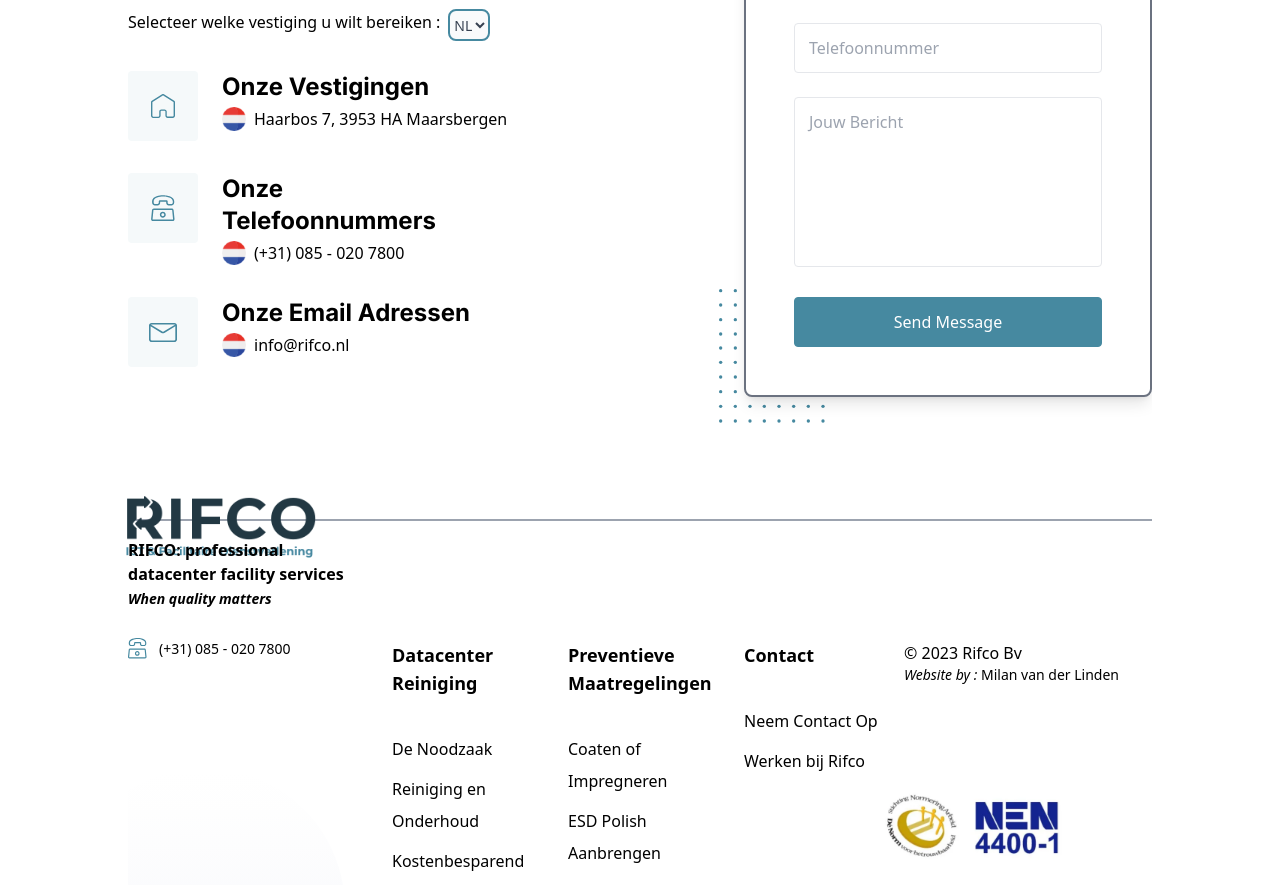
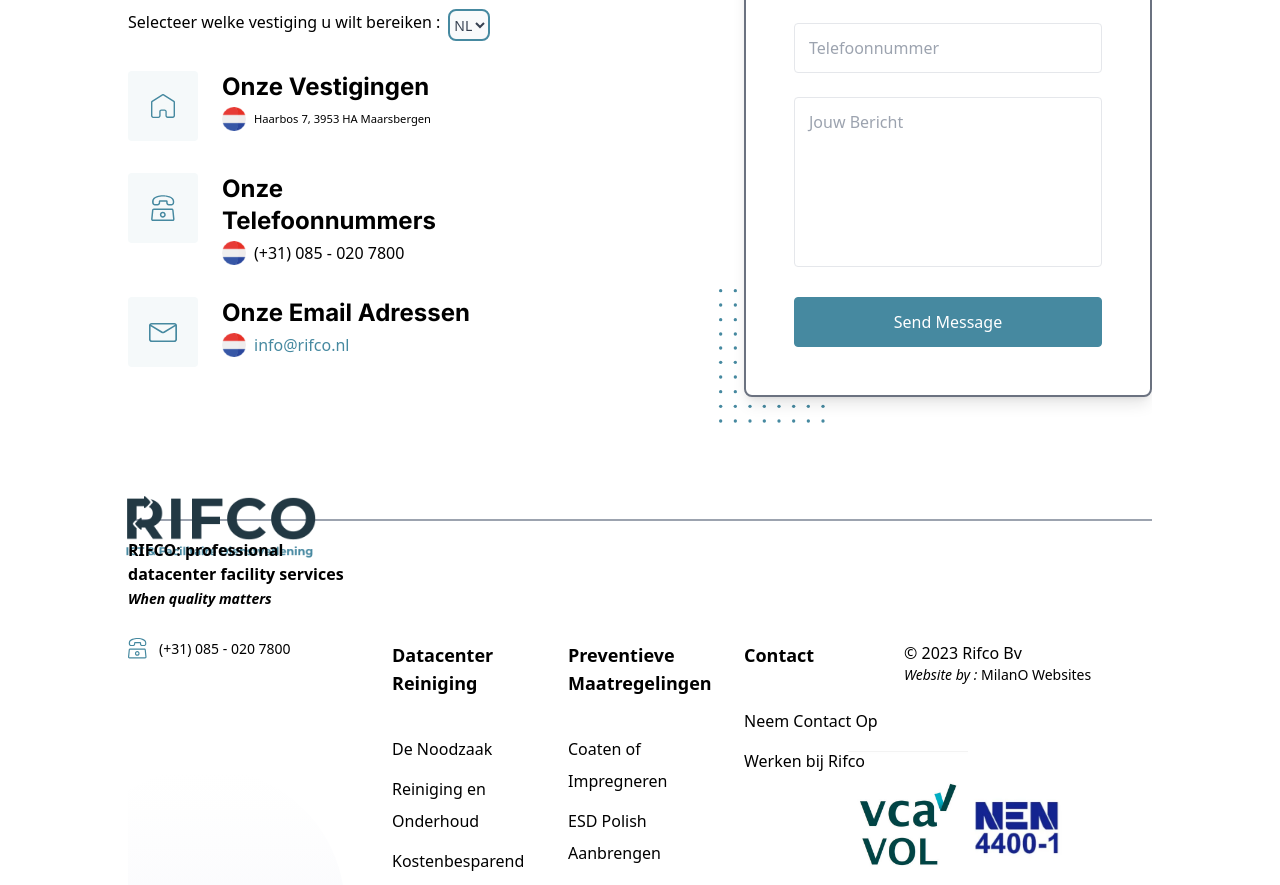
Before and after one commit to MilanVDL/rifco, a Next.js app: page / in a window 1280 px wide. Shown: the part 5963-6848 px from the top of the page. Built offline with nearby package versions, Linux system fonts and the light colour scheme.

Commit message:
Update 27.1
Hallo

```diff
--- a/src/components/Contact/ContactComponent.tsx
+++ b/src/components/Contact/ContactComponent.tsx
@@ -12,6 +12,7 @@
 
   function SubmitForm(){
     alert("Email was send succesfully");
+    router.reload();
   }
 
 
@@ -102,7 +103,7 @@
                     )}
                     <p
                       className={
-                        "text-base text-body-color pl-2 text-[0.67rem]" +
+                        "text-base text-body-color pl-2 !text-[0.7rem]" +
                         (selectedLanguage === "BE"
                           ? ""
                           : "")
@@ -194,8 +195,8 @@
 
                     <p className="text-base text-body-color pl-2">
                       {selectedLanguage === "NL"
-                        ? "info@rifco.nl"
-                        : "info@rifco.be"}
+                        ? <a className="text-primary" href="mailto:info@rifco.nl">info@rifco.nl</a>
+                        : <a className="text-primary" href="mailto:info@rifco.be">info@rifco.nl</a>}
                     </p>
                   </div>
                 </div>
--- a/src/components/Footer/Footer.tsx
+++ b/src/components/Footer/Footer.tsx
@@ -14,7 +14,7 @@
   const t = locale === "nl" ? nl : en;
 
   return (
-    <footer className="relative z-10 bg-white pt-20 pb-10 lg:pt-[120px] w-[80vw] ml-[10vw] border-t-2 border-gray-400">
+    <footer className="relative z-10 bg-white pt-20 pb-10 lg:pt-[120px] w-[80vw] ml-[10vw] border-t-2 border-gray-400 md:mb-0 mb-20">
       <div className="container">
         <div className="flex flex-wrap -mx-4">
           <div className="w-full px-4 sm:w-2/3 lg:w-3/12">
@@ -81,7 +81,7 @@
                   target="_blank"
                   className="not-italic"
                 >
-                  Milan van der Linden
+                  MilanO Websites
                 </Link>
               </p>
             </div>
@@ -116,6 +116,7 @@
             </defs>
           </svg>
         </span>
+        <div className="sm:mt-[0%] mt-[50%]">
         <Image
           src="/NEN-Logo.jpg"
           width={300}
@@ -123,6 +124,14 @@
           alt="NEN 4400-1"
           className="absolute bottom-0 right-0 -z-10 mb-12 md:mb-24"
         />
+        <Image
+          src="/VCAVOL.jpg"
+          width={120}
+          height={100}
+          alt="VCA VOL"
+          className="absolute bottom-0 sm:right-0 md:right-[18%] -z-10 mb-12 md:mb-24"
+        />
+        </div>
       </div>
     </footer>
   );
--- a/src/components/PageLanguages/dust/nl.js
+++ b/src/components/PageLanguages/dust/nl.js
@@ -1,6 +1,6 @@
 // eslint-disable-next-line import/no-anonymous-default-export
 export default {
-  title: "Coaten en Impregneren",
+  title: "Stofmeting in een Datacenter",
   p1: "Reiniging in datacenter is vooral gericht op het terugdringen en voorkomen van hoge (fijn)stofconcentraties. Na afronding van de reiniging voert RIFCO een meting uit om de concentratie aan stofdeeltjes objectief vast te stellen. Daarbij wordt gekeken naar de luchtzuiverheid in de datazalen  conform ISO-norm 14644-1 klasse 8.",
   p2: "De uitkomst van de stofmeting wordt in een meetrapport vastgelegd en gedeeld met de opdrachtgever Daarin wordt er met kleurcodes aangeduid hoe de vervuilingstoestand is. Ook wordt er inzicht gegeven in de tempratuur en luchtvochtigheid binnen de gecontroleerde ruimte. Voorbeeld van de kleurcodes die gebruikt worden bij het opstellen van de rapportage.",
   button: "Vragen? Neem Contact Op",
--- a/src/pages/vacatures/index.tsx
+++ b/src/pages/vacatures/index.tsx
@@ -31,9 +31,9 @@
               {t.p3}{" "}
               <a
                 className="italic font-bold text-blue-500"
-                href="mailto:ik-meld-me-aan@rifco.nl"
+                href="mailto:info@rifco.nl"
               >
-                ik-meld-me-aan@rifco.nl
+                info@rifco.nl
               </a>
             </p>
             <p className="mt-4">{t.p4}</p>
```
Also changed, not shown: public/VCAVOL.jpg (added).
